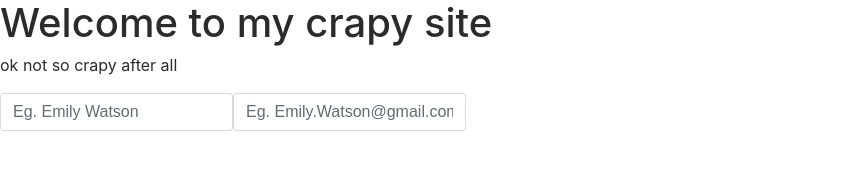
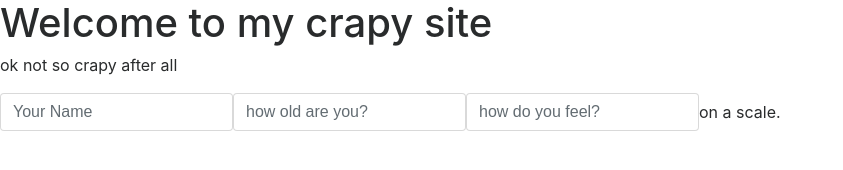
Before and after one commit to kisabela13/bootstrap4, a plain HTML site: page index.html in a window 1280 px wide. Shown: the whole page, without its empty margins (0-843 px from the left). Drawn offline with Linux system fonts and the light colour scheme.

Commit message:
added cool things

```diff
--- a/index.html
+++ b/index.html
@@ -19,12 +19,17 @@
 
                 <div class="form-group">
                     <label class="sr-only">Name </label>
-                    <input type="text" class="form-control form control lg" placeholder="Eg. Emily Watson">
+                    <input type="text" class="form-control form control lg" placeholder="Your Name">
                 </div>
+                     <t
+                <div class="form-group">
+                    <label class="sr-only"> age </label>
+                    <input type="text" class="form-control form control lg" placeholder="how old are you?">
 
-                <div class="form-group">
+                     <div class="form-group">
                     <label class="sr-only"> Email </label>
-                    <input type="text" class="form-control form control lg" placeholder="Eg. Emily.Watson@gmail.com">
+                    <input type="number" class="form-control form control lg" placeholder="how do you feel?"> on a scale.
+
                 </div>
             </form>
         </div>
```
